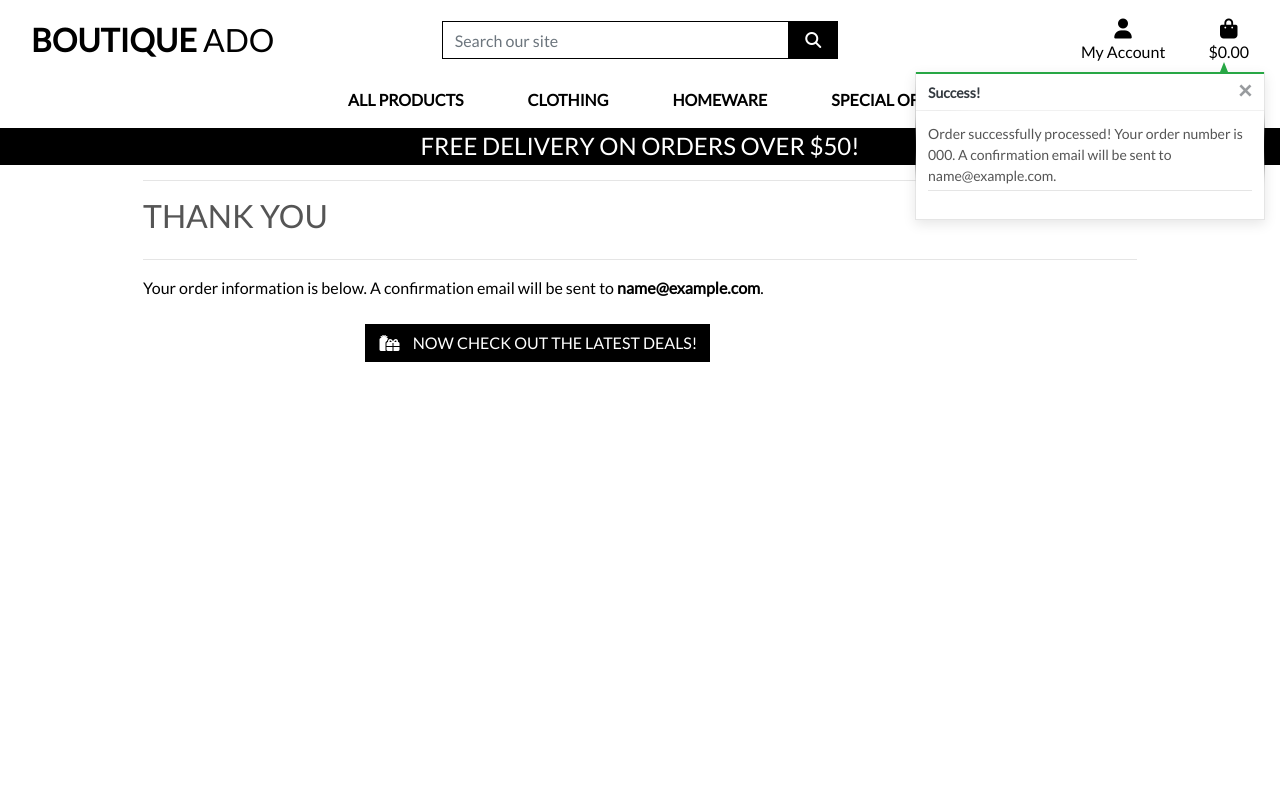
After one commit to ayotundeakinsola/boutique_ado_v1, a Django app: page /checkout/checkout_success/000 in a window 1280 px wide. The commit adds this page. Run offline with Django 3.2, Linux system fonts and the light colour scheme; tables that the repository leaves empty hold one stand-in row (values such as "Sample post"); some libraries are stand-ins or nearby versions.

Commit message:
added checkout success logic

```diff
--- a/checkout/__init__.py
+++ b/checkout/__init__.py
@@ -0,0 +1 @@
+default_app_config = 'checkout.apps.CheckoutConfig'
--- a/checkout/models.py
+++ b/checkout/models.py
@@ -34,7 +34,7 @@ class Order(models.Model):
         Update grand total each time a line item is added,
         accounting for delivery costs.
         """
-        self.order_total = self.lineitems.aggregate(Sum('lineitem_total'))['lineitem_total__sum']
+        self.order_total = self.lineitems.aggregate(Sum('lineitem_total'))['lineitem_total__sum'] or 0
         if self.order_total < settings.FREE_DELIVERY_THRESHOLD:
             self.delivery_cost = self.order_total * settings.STANDARD_DELIVERY_PERCENTAGE / 100
         else:
--- a/checkout/signals.py
+++ b/checkout/signals.py
@@ -13,7 +13,7 @@ def update_on_save(sender, instance, created, **kwargs):
 
 
 @receiver(post_delete, sender=OrderLineItem)
-def update_on_save(sender, instance, **kwargs):
+def update_on_delete(sender, instance, **kwargs):
     """
     Update order total on lineitem delete
     """
--- /dev/null
+++ b/checkout/templates/checkout/checkout_success.html
@@ -0,0 +1,42 @@
+{% extends "base.html" %}
+{% load static %}
+
+{% block extra_css %}
+    <link rel="stylesheet" href="{% static 'checkout/css/checkout.css' %}">
+{% endblock %}
+
+{% block page_header %}
+    <div class="container header-container">
+        <div class="row">
+            <div class="col"></div>
+        </div>
+    </div>
+{% endblock %}
+
+{% block content %}
+    <div class="overlay"></div>
+    <div class="container">
+        <div class="row">
+            <div class="col">
+                <hr>
+                <h2 class="logo-font mb-4">Thank You</h2>
+                <hr>
+                <p class="text-black">Your order information is below. A confirmation email will be sent to <strong>{{ order.email }}</strong>.</p>
+            </div>
+        </div>
+
+        <div class="row">
+            <div class="col-12 col-lg-7"></div>
+        </div>
+        <div class="row">
+			<div class="col-12 col-lg-7 text-right">
+				<a href="{% url 'products' %}?category=new_arrivals,deals,clearance" class="btn btn-black rounded-0 my-2">
+					<span class="icon mr-2">
+						<i class="fas fa-gifts"></i>
+					</span>
+					<span class="text-uppercase">Now check out the latest deals!</span>
+				</a>
+			</div>
+		</div>
+    </div>
+{% endblock %}
--- a/checkout/urls.py
+++ b/checkout/urls.py
@@ -2,5 +2,6 @@ from django.urls import path
 from . import views
 
 urlpatterns = [
-    path('', views.checkout, name='checkout')
+    path('', views.checkout, name='checkout'),
+    path('checkout_success/<order_number>', views.checkout_success, name='checkout_success'),
 ]
--- a/checkout/views.py
+++ b/checkout/views.py
@@ -1,8 +1,10 @@
-from django.shortcuts import render, redirect, reverse
+from django.shortcuts import render, redirect, reverse, get_object_or_404
 from django.contrib import messages
 from django.conf import settings
 
 from .forms import OrderForm
+from .models import Order, OrderLineItem
+from products.models import Product
 from bag.contexts import bag_contents
 
 import stripe
@@ -12,21 +14,71 @@ def checkout(request):
     stripe_public_key = settings.STRIPE_PUBLIC_KEY
     stripe_secret_key = settings.STRIPE_SECRET_KEY
 
-    bag = request.session.get('bag', {})
-    if not bag:
-        messages.error(request, "There's nothing in your bag at the moment")
-        return redirect(reverse('products'))
+    if request.method == 'POST':
+        bag = request.session.get('bag', {})
 
-    current_bag = bag_contents(request)
-    total = current_bag['grand_total']
-    stripe_total = round(total * 100)
-    stripe.api_key = stripe_secret_key
-    intent = stripe.PaymentIntent.create(
-        amount=stripe_total,
-        currency=settings.STRIPE_CURRENCY,
-    )
+        form_data = {
+            'full_name': request.POST['full_name'],
+            'email': request.POST['email'],
+            'phone_number': request.POST['phone_number'],
+            'country': request.POST['country'],
+            'postcode': request.POST['postcode'],
+            'town_or_city': request.POST['town_or_city'],
+            'street_address1': request.POST['street_address1'],
+            'street_address2': request.POST['street_address2'],
+            'county': request.POST['county'],
+        }
+        order_form = OrderForm(form_data)
+        if order_form.is_valid():
+            order = order_form.save()
+            for item_id, item_data in bag.items():
+                try:
+                    product = Product.objects.get(id=item_id)
+                    if isinstance(item_data, int):
+                        order_line_item = OrderLineItem(
+                            order=order,
+                            product=product,
+                            quantity=item_data,
+                        )
+                        order_line_item.save()
+                    else:
+                        for size, quantity in item_data['items_by_size'].items():
+                            order_line_item = OrderLineItem(
+                                order=order,
+                                product=product,
+                                quantity=quantity,
+                                product_size=size,
+                            )
+                            order_line_item.save()
+                except Product.DoesNotExist:
+                    messages.error(request, (
+                        "One of the products in your bag wasn't found in our database. "
+                        "Please call us for assistance!")
+                    )
+                    order.delete()
+                    return redirect(reverse('view_bag'))
 
-    order_form = OrderForm()
+            request.session['save_info'] = 'save-info' in request.POST
+            return redirect(reverse('checkout_success', args=[order.order_number]))
+        else:
+            messages.error(request, 'There was an error with your form. \
+                Please double check your information.')
+    else:
+        bag = request.session.get('bag', {})
+        if not bag:
+            messages.error(request, "There's nothing in your bag at the moment")
+            return redirect(reverse('products'))
+
+        current_bag = bag_contents(request)
+        total = current_bag['grand_total']
+        stripe_total = round(total * 100)
+        stripe.api_key = stripe_secret_key
+        intent = stripe.PaymentIntent.create(
+            amount=stripe_total,
+            currency=settings.STRIPE_CURRENCY,
+        )
+
+        order_form = OrderForm()
 
     if not stripe_public_key:
         messages.warning(request, 'Stripe public key is missing. \
@@ -40,3 +92,24 @@ def checkout(request):
     }
 
     return render(request, template, context)
+
+
+def checkout_success(request, order_number):
+    """
+    Handle successful checkouts
+    """
+    save_info = request.session.get('save_info')
+    order = get_object_or_404(Order, order_number=order_number)
+    messages.success(request, f'Order successfully processed! \
+        Your order number is {order_number}. A confirmation \
+        email will be sent to {order.email}.')
+
+    if 'bag' in request.session:
+        del request.session['bag']
+
+    template = 'checkout/checkout_success.html'
+    context = {
+        'order': order,
+    }
+
+    return render(request, template, context)
--- a/templates/includes/mobile-top-header.html
+++ b/templates/includes/mobile-top-header.html
@@ -32,7 +32,7 @@
             {% if request.user.is_superuser %}
                 <a href="{% url 'account_logout' %}" class="dropdown-item">Product Management</a>
             {% endif %}
-            <a href="{% url 'profile' %}" class="dropdown-item">My Profile</a>
+            <a href="" class="dropdown-item">My Profile</a>
             <a href="{% url 'account_logout' %}" class="dropdown-item">Logout</a>
         {% else %}
             <a href="{% url 'account_signup' %}" class="dropdown-item">Register</a>
```
